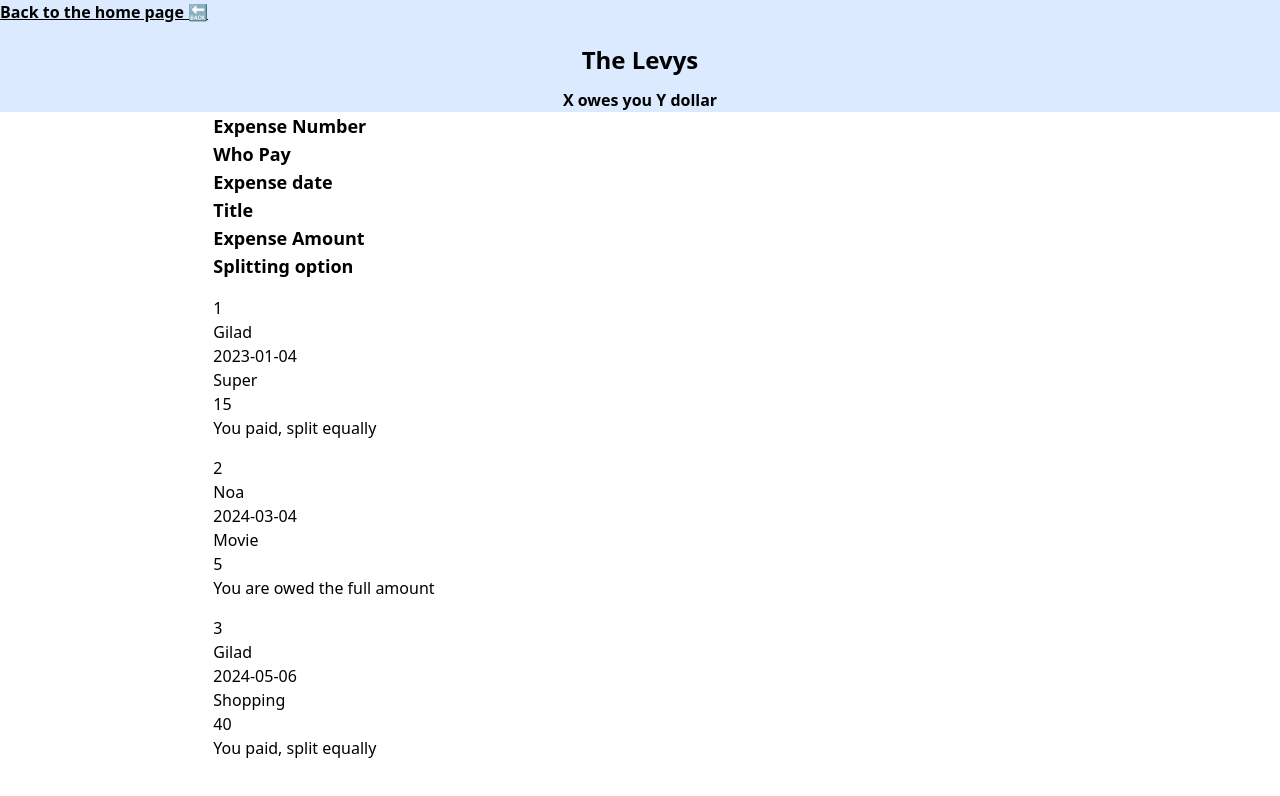
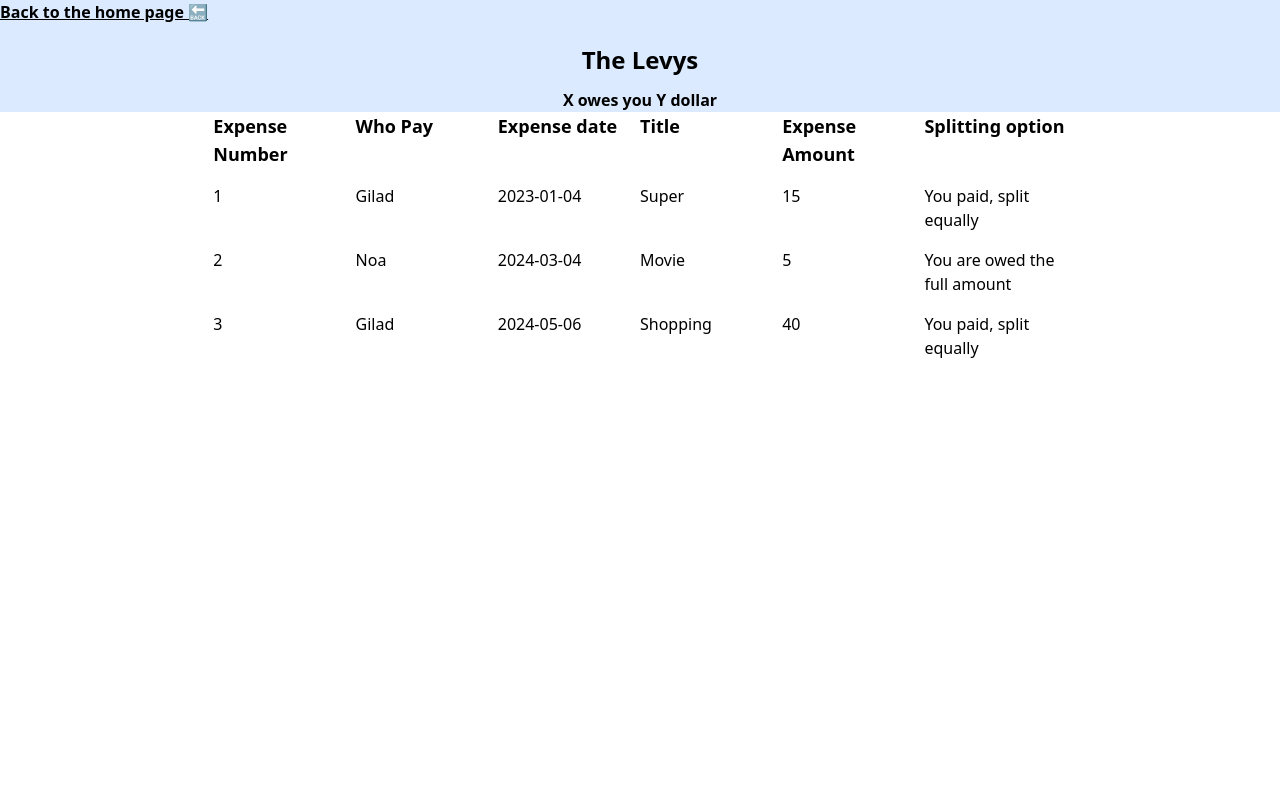
Before and after one commit to Noa308/Split, a React (Vite) app in the folder FrontEnd/: page /Groups in a window 1280 px wide. Shown: the top 796 px of the page. Built offline with nearby package versions, Linux system fonts and the light colour scheme.

Commit message:
fetching group data

```diff
--- a/FrontEnd/package.json
+++ b/FrontEnd/package.json
@@ -11,7 +11,8 @@
   },
   "dependencies": {
     "react": "^18.3.1",
-    "react-dom": "^18.3.1"
+    "react-dom": "^18.3.1",
+    "react-router": "^7.0.1"
   },
   "devDependencies": {
     "@eslint/js": "^9.13.0",
--- a/FrontEnd/src/App.jsx
+++ b/FrontEnd/src/App.jsx
@@ -1,4 +1,4 @@
-import { BrowserRouter, Routes, Route } from "react-router-dom";
+import { BrowserRouter, Routes, Route } from "react-router";
 import "./App.css";
 import { GroupProvider } from "./GroupProvider";
 import GroupPage from "./GroupPage";
--- a/FrontEnd/src/BackButton.jsx
+++ b/FrontEnd/src/BackButton.jsx
@@ -1,4 +1,4 @@
-import { useNavigate } from "react-router-dom";
+import { useNavigate } from "react-router";
 
 function BackButton({ path, text }) {
   let navigate = useNavigate();
--- a/FrontEnd/src/ChooseGroup.jsx
+++ b/FrontEnd/src/ChooseGroup.jsx
@@ -1,18 +1,28 @@
-import { useContext } from "react";
+import { useContext, useEffect, useState } from "react";
 import { GroupContext } from "./GroupContext";
 import useGoToPath from "./useGoToPath";
 
 const ChooseGroup = () => {
   const { groups } = useContext(GroupContext);
-
+  const [groupsData, setGroupsData] = useState(null);
   const goToPath = useGoToPath();
 
-  function handleChange(e) {
+  const handleChange = (e) => {
     const groupName = e.target.value;
     if (groupName) {
       goToPath(`/${groupName}`);
     }
-  }
+  };
+
+  const getGroups = async () => {
+    const response = (await fetch("localhost:3000/getGroups")).json();
+    console.log(response);
+    setGroupsData(response);
+  };
+
+  useEffect(() => {
+    getGroups();
+  }, []);
 
   return (
     <div>
--- a/FrontEnd/src/Expense.jsx
+++ b/FrontEnd/src/Expense.jsx
@@ -1,6 +1,6 @@
-function Expense({ id, title, amount, date, whoPay, howToSplit, columnsSize }) {
+function Expense({ id, title, amount, date, whoPay, howToSplit }) {
   return (
-    <div className={`grid grid-cols-${columnsSize} py-2`}>
+    <div className={`grid grid-cols-6 py-2`}>
       <p>{id}</p>
       <p> {whoPay}</p>
       <p>{date}</p>
--- a/FrontEnd/src/Expenses.jsx
+++ b/FrontEnd/src/Expenses.jsx
@@ -3,7 +3,7 @@ import Expense from "./Expense";
 const EQUALLY = "You paid, split equally";
 const FULL_AMOUNT = "You are owed the full amount";
 
-function Expenses() {
+const Expenses = () => {
   const expenses = [
     {
       id: 1,
@@ -30,7 +30,8 @@ function Expenses() {
       howToSplit: EQUALLY,
     },
   ];
-  const columnsSize = Object.keys(expenses[0]).length;
+  const columnsSize = 6;
+  // const columnsSize = Object.keys(expenses[0]).length;
   console.log(columnsSize);
   const orederdExpenses = expenses.map((expenses) => (
     <Expense
@@ -41,12 +42,11 @@ function Expenses() {
       date={expenses.date}
       whoPay={expenses.whoPay}
       howToSplit={expenses.howToSplit}
-      columnsSize={columnsSize}
     />
   ));
   return (
     <div className="w-2/3 ">
-      <div className={`grid grid-cols-${columnsSize} text-lg font-bold`}>
+      <div className={`grid grid-cols-6 text-lg font-bold`}>
         <p>Expense Number</p>
         <p>Who Pay</p>
         <p>Expense date</p>
@@ -57,6 +57,6 @@ function Expenses() {
       <div className="py-2">{orederdExpenses}</div>
     </div>
   );
-}
+};
 
 export default Expenses;
--- a/FrontEnd/src/useGoToPath.js
+++ b/FrontEnd/src/useGoToPath.js
@@ -1,4 +1,4 @@
-import { useNavigate } from "react-router-dom";
+import { useNavigate } from "react-router";
 
 const useGoToPath = () => {
   const navigate = useNavigate();
```
Also changed, not shown: 2 other files (tests, documents, lock files or other folders).
